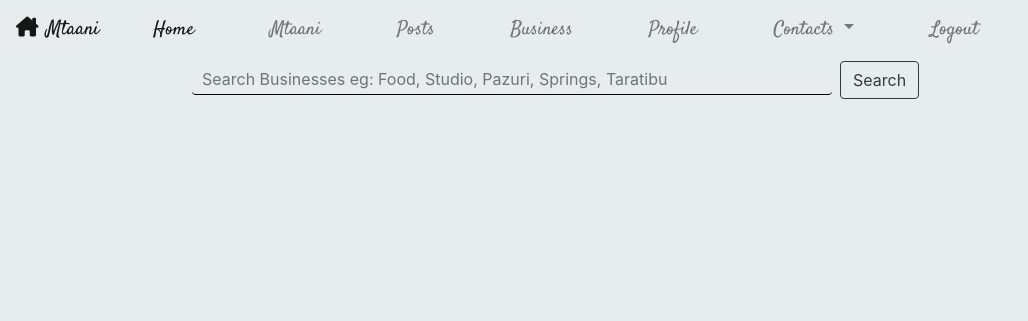
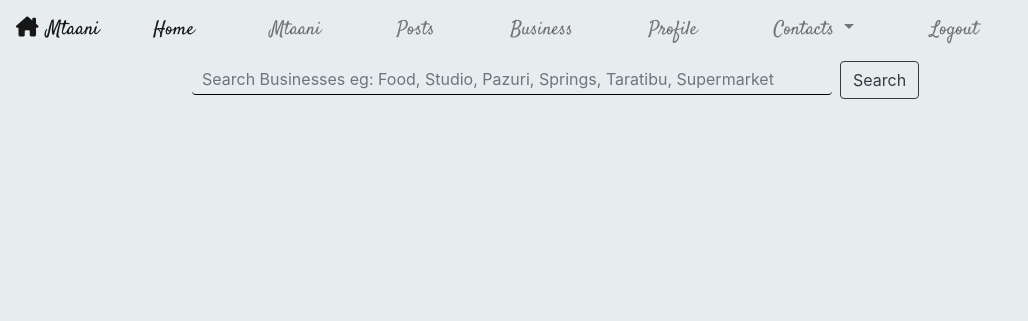
Before and after one commit to ivymmurithi/mtaani, a Django app: page /business/ in a window 1280 px wide. Shown: the top 321 px of the page, without its empty margins (0-1028 px from the left). Run offline with Django 4.2, Linux system fonts and the light colour scheme; the visitor is signed in with stand-in values (Sample User, id 1); data comes from the database, SQL or seed files in the repository; data that the repository does not hold is empty; some libraries are stand-ins or nearby versions.

Commit message:
final commit

```diff
--- a/mtaaniapp/templates/business.html
+++ b/mtaaniapp/templates/business.html
@@ -34,7 +34,7 @@
 
 <form action="{% url 'business_results' %}" method="POST" class="form-inline search-form my-2 my-lg-0">
     {% csrf_token %}
-    <input name="biz" id="searchInput" class="form-control mr-sm-2 line-in-search" type="search" placeholder="Search Businesses eg: Food, Studio, Pazuri, Springs, Taratibu"
+    <input name="biz" id="searchInput" class="form-control mr-sm-2 line-in-search" type="search" placeholder="Search Businesses eg: Food, Studio, Pazuri, Springs, Taratibu, Supermarket"
         aria-label="Search">
     <button class="btn btn-outline-dark my-2 my-sm-0" type="submit">Search</button>
 </form>
```
